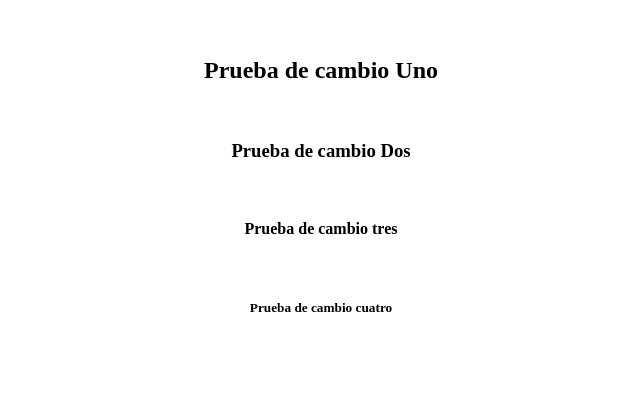
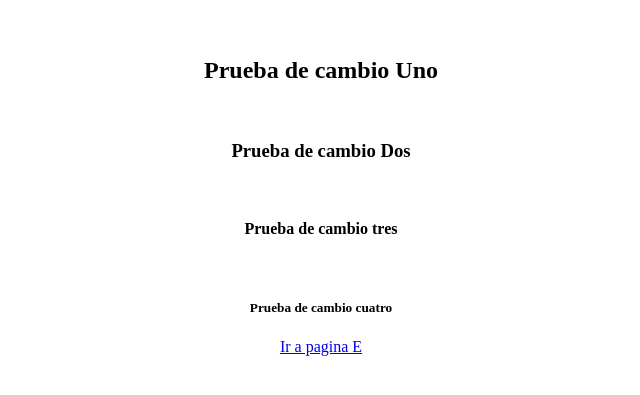
Before and after one commit to wil94/PruebaGit, a plain HTML site: page index.html in a window 1280 px wide. Shown: the part 61-456 px from the top of the page, without its empty margins (319-959 px from the left). Drawn offline with Linux system fonts and the light colour scheme.

Commit message:
CAmbio 1

```diff
--- a/index.html
+++ b/index.html
@@ -14,6 +14,8 @@
 		<h4>Prueba de cambio tres</h4>
 		<br>
 		<h5>Prueba de cambio cuatro</h5>
+
+		<a href="#">Ir a pagina E</a>
 	</center>
 
 </body>
```
